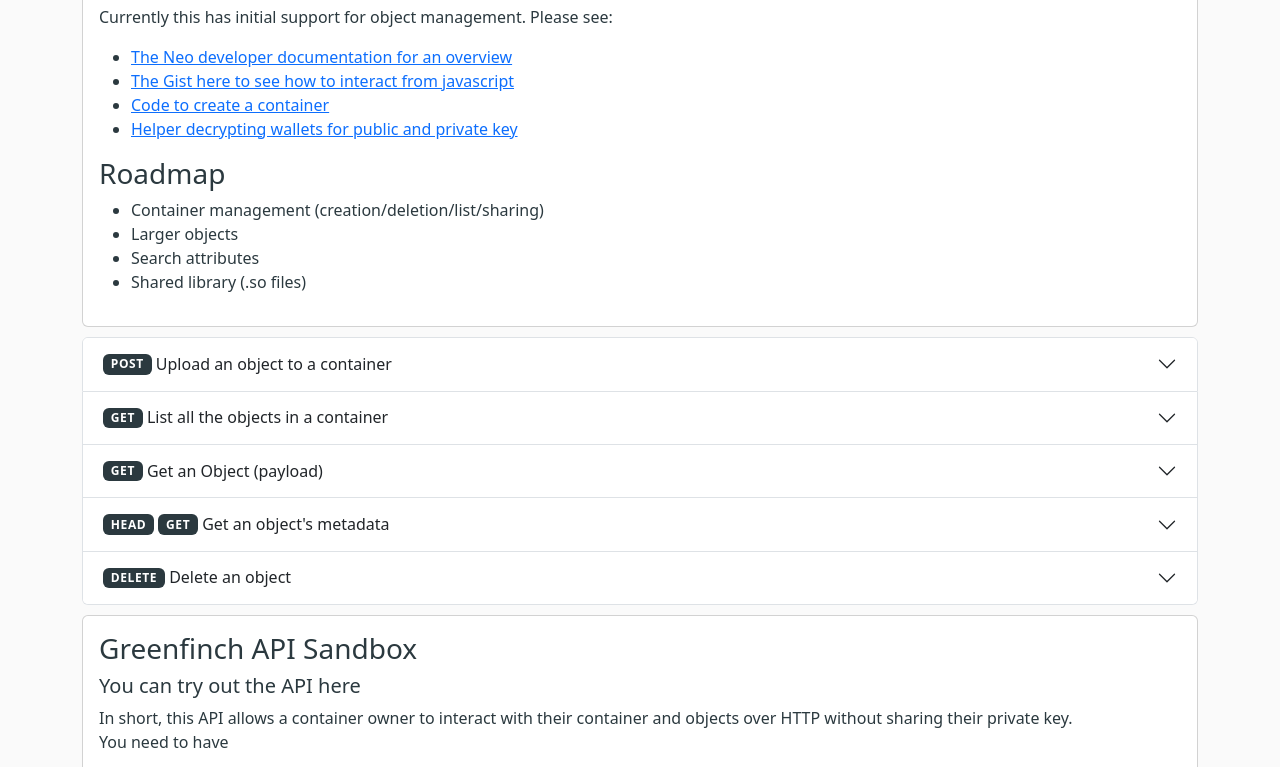
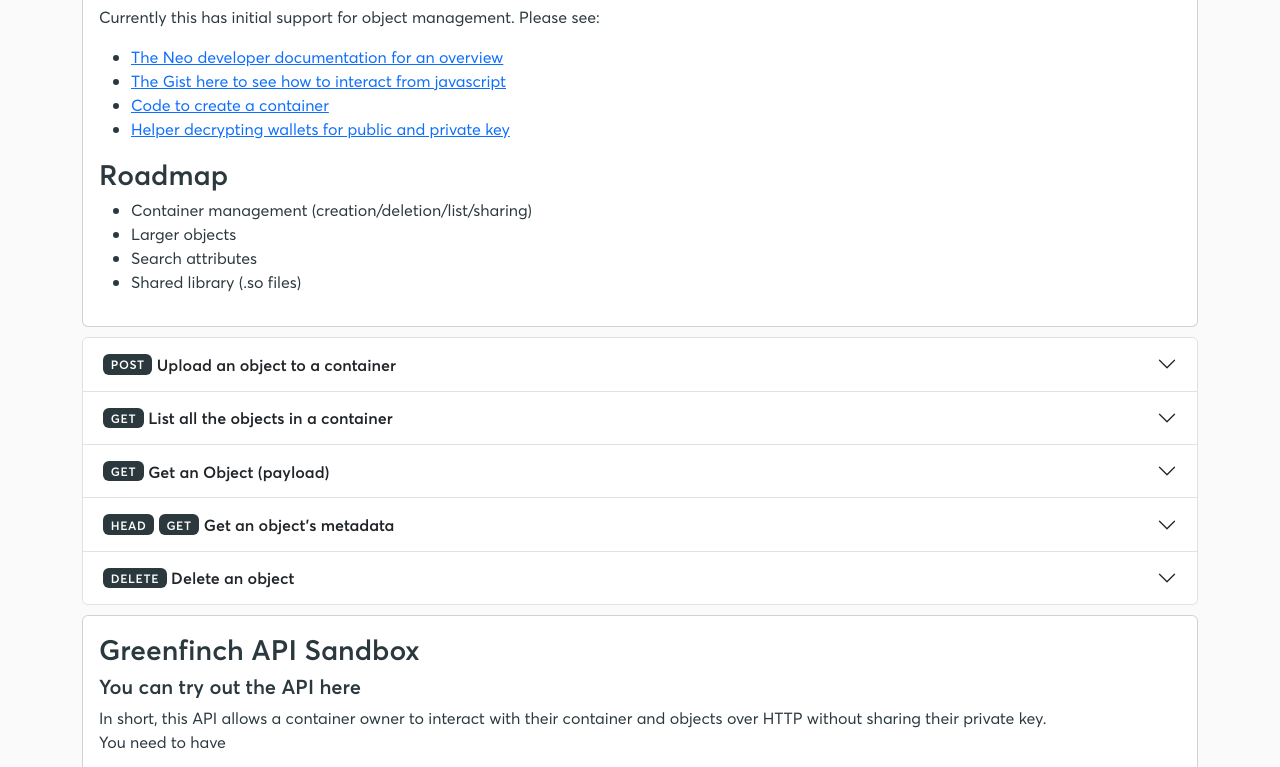
Before and after one commit to configwizard/greenfinch-api, a website: page client/index.html in a window 1280 px wide. Shown: the part 96-863 px from the top of the page. Drawn offline with nearby package versions, Linux system fonts and the light colour scheme; a small style sheet from the web is missing.

Commit message:
Include GF fonts

```diff
--- a/client/styles.css
+++ b/client/styles.css
@@ -1,6 +1,26 @@
+@import url("//hello.myfonts.net/count/3e7d84");
+
+@font-face {
+    font-family: 'AvertaStdPERegular';
+    src: url('assets/fonts/AvertaStdPERegular/font.woff2') format('woff2'), url('assets/fonts/AvertaStdPERegular/font.woff') format('woff');
+}
+@font-face {
+    font-family: 'AvertaStdPESemibold';
+    src: url('assets/fonts/AvertaStdPESemibold/font.woff2') format('woff2'), url('assets/fonts/AvertaStdPESemibold/font.woff') format('woff');
+}
+@font-face {
+    font-family: 'AvertaStdPEBold';
+    src: url('assets/fonts/AvertaStdPEBold/font.woff2') format('woff2'), url('assets/fonts/AvertaStdPEBold/font.woff') format('woff');
+}
+
 body {
+    font-family: 'AvertaStdPERegular', sans-serif;
     background-color: rgba(0, 0, 0, 0.02);
     color: #2b393f;
+}
+
+h1, h2, h3, h4, h5, h6 {
+    font-family: 'AvertaStdPESemiBold', sans-serif;
 }
 
 /* Layout */
```
Also changed, not shown: client/assets/fonts/AvertaStdPEBold/font.woff (added), client/assets/fonts/AvertaStdPEBold/font.woff2 (added), client/assets/fonts/AvertaStdPERegular/font.woff (added), client/assets/fonts/AvertaStdPERegular/font.woff2 (added), client/assets/fonts/AvertaStdPESemibold/font.woff (added), client/assets/fonts/AvertaStdPESemibold/font.woff2 (added).
